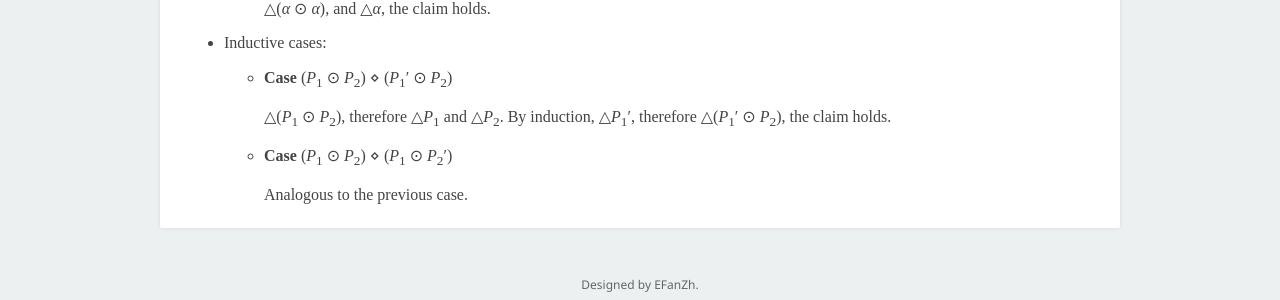
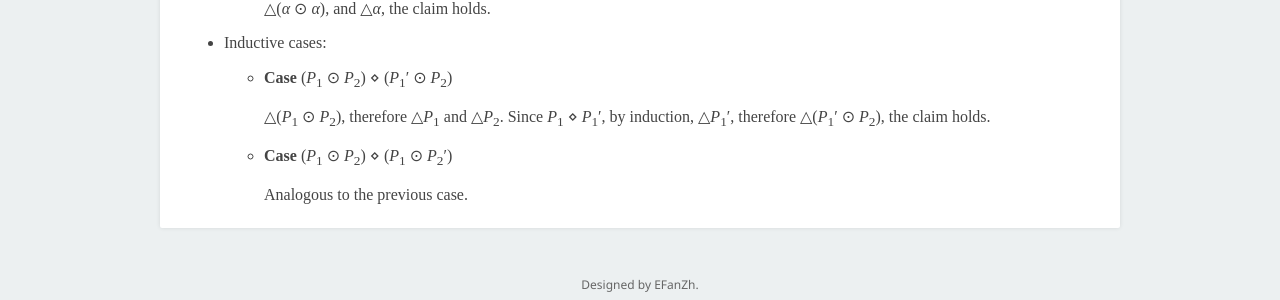
Before and after one commit to fuzeyi/efanzh.github.io, a Jekyll site: the page built from _posts/2016-06-04-programming-languages-and-lambda-calculi-exercises.md, in a window 1280 px wide and 900 px high, scrolled down 7689 px. Shown: the part 559-859 px from the top of the window. Built offline with Jekyll 4.4.1, drawn with Linux system fonts in a browser that asks for light colours.

Commit message:
Make proof more clear

```diff
--- a/_posts/2016-06-04-programming-languages-and-lambda-calculi-exercises.md
+++ b/_posts/2016-06-04-programming-languages-and-lambda-calculi-exercises.md
@@ -332,8 +332,9 @@ Induction on *P* ⋄ *P*′:
 - Inductive cases:
     - **Case** (*P*<sub>1</sub> ⊙ *P*<sub>2</sub>) ⋄ (*P*<sub>1</sub>′ ⊙ *P*<sub>2</sub>)
 
-        △(*P*<sub>1</sub> ⊙ *P*<sub>2</sub>), therefore △*P*<sub>1</sub> and △*P*<sub>2</sub>. By induction,
-        △*P*<sub>1</sub>′, therefore △(*P*<sub>1</sub>′ ⊙ *P*<sub>2</sub>), the claim holds.
+        △(*P*<sub>1</sub> ⊙ *P*<sub>2</sub>), therefore △*P*<sub>1</sub> and △*P*<sub>2</sub>. Since
+        *P*<sub>1</sub> ⋄ *P*<sub>1</sub>′, by induction, △*P*<sub>1</sub>′, therefore
+        △(*P*<sub>1</sub>′ ⊙ *P*<sub>2</sub>), the claim holds.
 
     - **Case** (*P*<sub>1</sub> ⊙ *P*<sub>2</sub>) ⋄ (*P*<sub>1</sub> ⊙ *P*<sub>2</sub>′)
 
```
